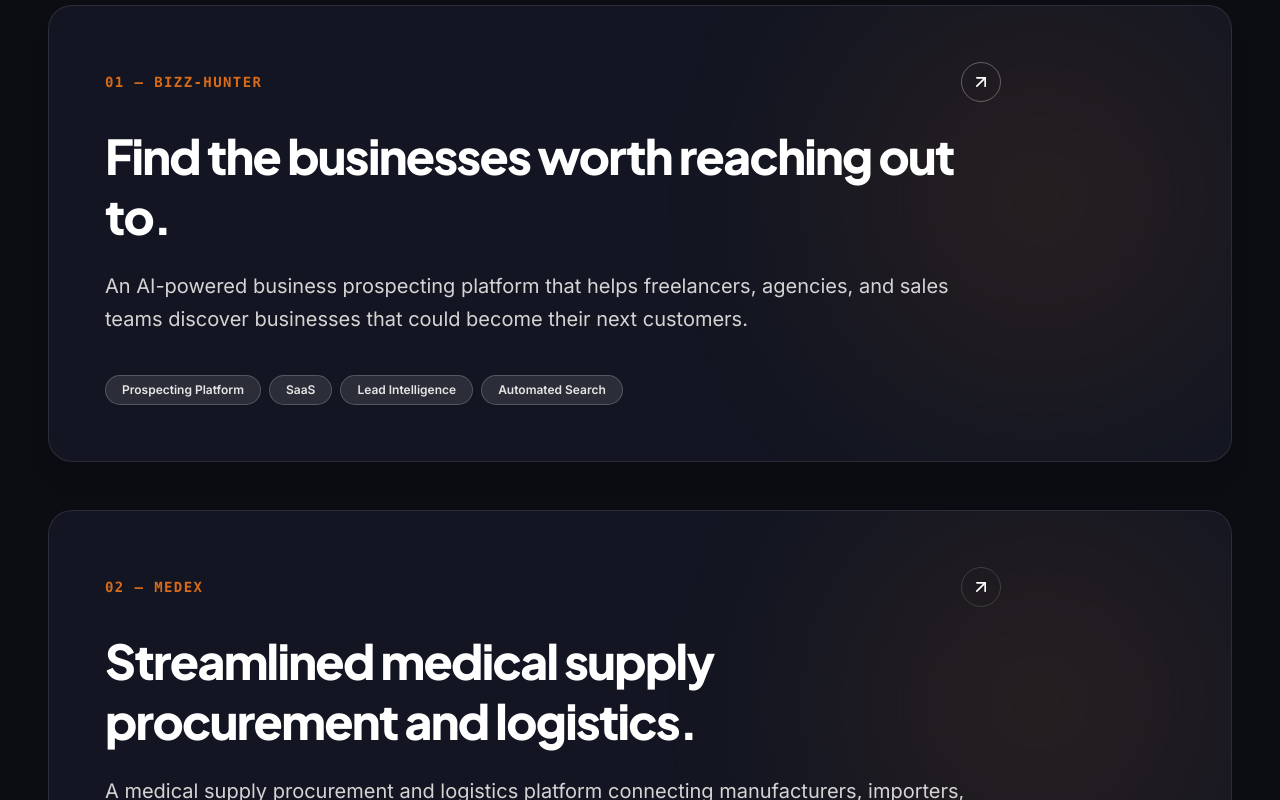
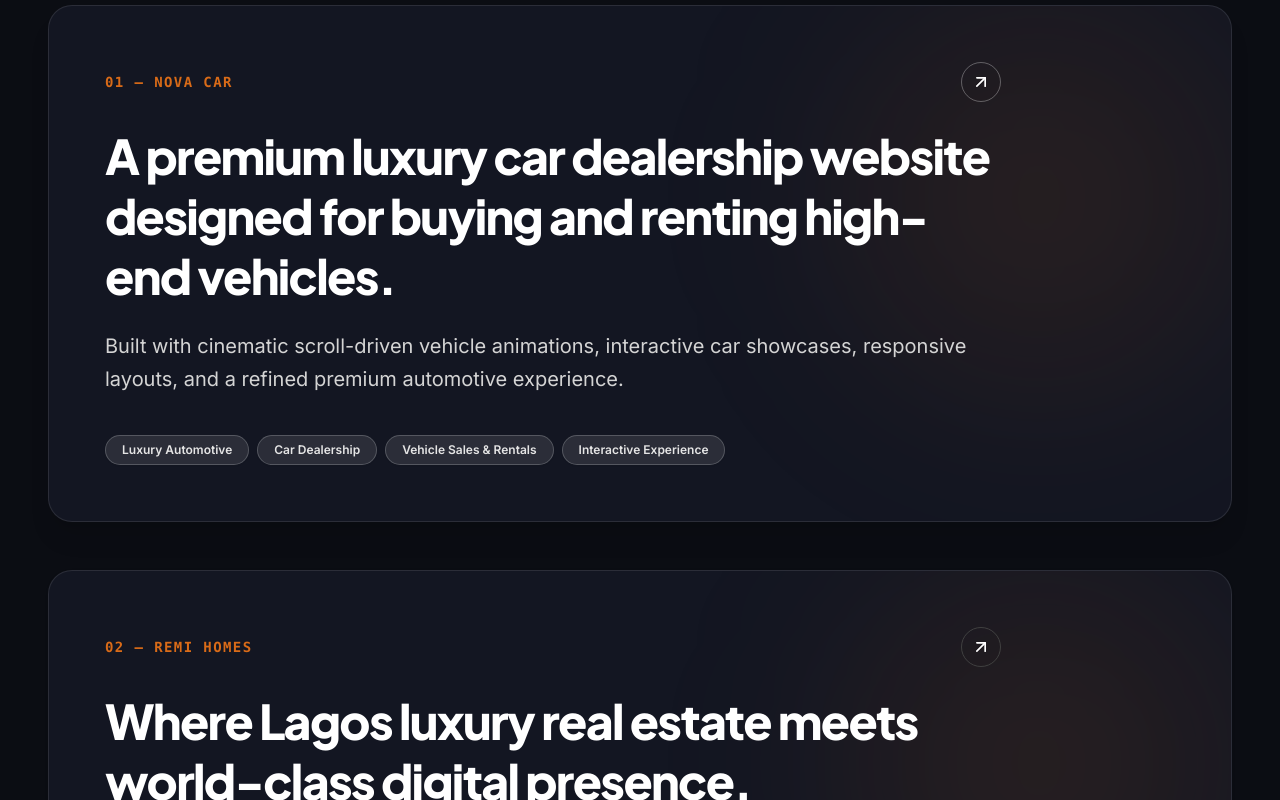
Before and after one commit to sammyremi/sammyremi, a Next.js app in the folder sammyremi-technologies/: page / in a window 1280 px wide. Shown: the part 5900-6700 px from the top of the page. Built offline with nearby package versions, Linux system fonts and the light colour scheme.

Commit message:
add site url

```diff
--- a/sammyremi-technologies/components/work/SelectedWorkSection.tsx
+++ b/sammyremi-technologies/components/work/SelectedWorkSection.tsx
@@ -51,9 +51,21 @@
                       {project.number} — {project.client}
                     </span>
 
-                    <span className={`w-10 h-10 rounded-full border flex items-center justify-center group-hover:bg-[#D96B18] group-hover:text-white group-hover:border-[#D96B18] transition-all duration-300 group-hover:scale-110 ${isDarkCard ? 'border-white/30 text-white' : 'border-neutral-300 dark:border-neutral-700 text-neutral-800 dark:text-white'}`}>
-                      <ArrowUpRight className="w-5 h-5 group-hover:translate-x-0.5 group-hover:-translate-y-0.5 transition-transform" />
-                    </span>
+                    {project.link ? (
+                      <a
+                        href={project.link}
+                        target="_blank"
+                        rel="noopener noreferrer"
+                        className={`w-10 h-10 rounded-full border flex items-center justify-center group-hover:bg-[#D96B18] group-hover:text-white group-hover:border-[#D96B18] transition-all duration-300 group-hover:scale-110 ${isDarkCard ? 'border-white/30 text-white' : 'border-neutral-300 dark:border-neutral-700 text-neutral-800 dark:text-white'}`}
+                        aria-label={`View ${project.client} project`}
+                      >
+                        <ArrowUpRight className="w-5 h-5 group-hover:translate-x-0.5 group-hover:-translate-y-0.5 transition-transform" aria-hidden="true" />
+                      </a>
+                    ) : (
+                      <span className={`w-10 h-10 rounded-full border flex items-center justify-center group-hover:bg-[#D96B18] group-hover:text-white group-hover:border-[#D96B18] transition-all duration-300 group-hover:scale-110 ${isDarkCard ? 'border-white/30 text-white' : 'border-neutral-300 dark:border-neutral-700 text-neutral-800 dark:text-white'}`}>
+                        <ArrowUpRight className="w-5 h-5 group-hover:translate-x-0.5 group-hover:-translate-y-0.5 transition-transform" />
+                      </span>
+                    )}
                   </div>
 
                   {/* Headline */}
--- a/sammyremi-technologies/data/siteData.ts
+++ b/sammyremi-technologies/data/siteData.ts
@@ -15,6 +15,7 @@
   accentBg: "dark" | "light";
   tags: string[];
   metrics?: string;
+  link?: string;
 }
 
 export interface ProcessStep {
@@ -119,8 +120,30 @@
 
 export const caseStudiesData: CaseStudy[] = [
   {
+    id: "nova-car",
+    number: "01",
+    client: "NOVA CAR",
+    title: "A premium luxury car dealership website designed for buying and renting high-end vehicles.",
+    description:
+      "Built with cinematic scroll-driven vehicle animations, interactive car showcases, responsive layouts, and a refined premium automotive experience.",
+    accentBg: "dark",
+    tags: ["Luxury Automotive", "Car Dealership", "Vehicle Sales & Rentals", "Interactive Experience"],
+    link: "https://sammyremi.github.io/luxury-car/",
+  },
+  {
+    id: "remi-homes",
+    number: "02",
+    client: "REMI HOMES",
+    title: "Where Lagos luxury real estate meets world-class digital presence.",
+    description:
+      "A premium luxury real estate website for Nigeria's foremost high-end property developer — showcasing oceanfront villas, Ikoyi penthouses, and Banana Island estates. Built with cinematic scroll animations, curated property galleries, and a seamless inquiry experience designed to attract high-net-worth buyers.",
+    accentBg: "light",
+    tags: ["Luxury Real Estate", "Premium Website", "Property Showcase", "High-Net-Worth Market"],
+    link: "https://sammyremi.github.io/Luxury-Real-Estate/",
+  },
+  {
     id: "bizz-hunter",
-    number: "01",
+    number: "03",
     client: "BIZZ-HUNTER",
     title: "Find the businesses worth reaching out to.",
     description:
@@ -130,23 +153,13 @@
   },
   {
     id: "medex",
-    number: "02",
+    number: "04",
     client: "MEDEX",
     title: "Streamlined medical supply procurement and logistics.",
     description:
       "A medical supply procurement and logistics platform connecting manufacturers, importers, distributors, and retailers with automated quotations, orders, invoicing, payments, delivery tracking, and regulatory compliance workflows.",
     accentBg: "light",
     tags: ["Medical Supply Chain", "Procurement Platform", "B2B Logistics", "Regulatory Workflows"],
-  },
-  {
-    id: "remi-homes",
-    number: "03",
-    client: "REMI HOMES",
-    title: "Where Lagos luxury real estate meets world-class digital presence.",
-    description:
-      "A premium luxury real estate website for Nigeria's foremost high-end property developer — showcasing oceanfront villas, Ikoyi penthouses, and Banana Island estates. Built with cinematic scroll animations, curated property galleries, and a seamless inquiry experience designed to attract high-net-worth buyers.",
-    accentBg: "dark",
-    tags: ["Luxury Real Estate", "Premium Website", "Property Showcase", "High-Net-Worth Market"],
   },
 ];
 
```
